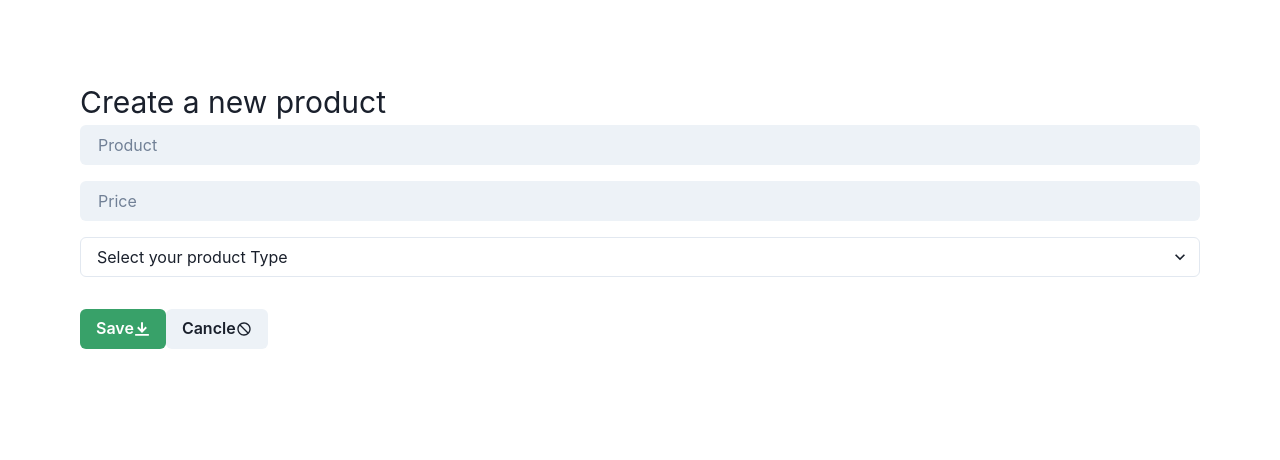
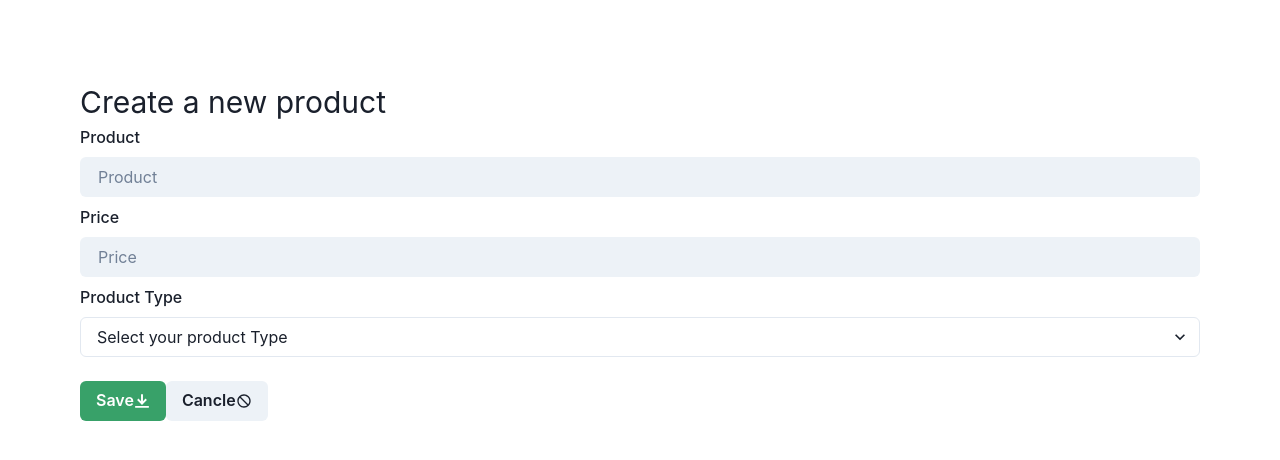
Before and after one commit to moody94/product-storage, a React (Vite) app: page / in a window 1280 px wide. Both pictures are taken after a click on the button 1218 px from the left and 760 px from the top of the page. Shown: the top 460 px of the page. Built offline with nearby package versions, Linux system fonts and the light colour scheme.

Commit message:
add forms and fix the price condition

```diff
--- a/src/components/AddProduct.tsx
+++ b/src/components/AddProduct.tsx
@@ -1,42 +1,60 @@
-import React, { useState, useReducer } from "react";
+import React, { useState, useReducer, createContext } from "react";
 import { DownloadIcon, NotAllowedIcon } from "@chakra-ui/icons";
 import { useNavigate } from "react-router-dom";
-import { Input, Stack, Box, Button, Text, Select } from "@chakra-ui/react";
+import {
+  Input,
+  Stack,
+  Box,
+  Button,
+  Text,
+  Select,
+  FormControl,
+  FormErrorMessage,
+  FormLabel,
+} from "@chakra-ui/react";
 import validateInput from "../utils/validateInput";
 import { onInputChange } from "../utils/formutils";
 import formReducer from "../reducers/formReducer";
 import {
   UPDATE_FORM,
   FormState,
+  FormField,
   UpdateFormAction,
 } from "../types/platfromsTypes";
 export const addproduct = "/addproduct";
 
 export const initialState = {
-  productName: { value: "", touched: false, hasError: true, error: "" },
-  productPrice: { value: "", touched: false, hasError: true, error: "" },
-  productType: { value: "", touched: false, hasError: true, error: "" },
+  productName: { value: "", hasError: false, error: "" },
+  productPrice: { value: "", hasError: false, error: "" },
+  productType: { value: "", hasError: false, error: "" },
   isFormValid: false,
 };
 
 const AddProduct = () => {
   const navigate = useNavigate();
-
+  // const ProductFromContex = createContext();
   // used like usestate but for many states
   // const [state, dispatch] = useReducer(formReducer, initialState);
+  const [showError, setShowError] = useState(false);
   const [state, dispatch] = useReducer<
     React.Reducer<FormState, UpdateFormAction>
   >(formReducer, initialState);
-  const [showError, setShowError] = useState(false);
 
   const setProductInfo = (e: React.MouseEvent<HTMLElement>) => {
     e.preventDefault(); //prevents the form from submitting
     let isFormValid = true;
     // loop throw the for loop after i fill it with new values
+    // this loop to get the error setuation and the error name from the validate input page
     for (const name in state) {
       const item = state[name as keyof FormState];
-      const { value } = item;
-      const { hasError, error } = validateInput(name, value, false);
+      const { value } = item as FormField;
+      // ?????????
+      const { hasError, error } = validateInput(
+        name,
+        value,
+        false,
+        state.productType.value === "Integrated"
+      );
 
       if (hasError) {
         isFormValid = false;
@@ -44,14 +62,7 @@ const AddProduct = () => {
       if (name) {
         dispatch({
           type: UPDATE_FORM,
-          payload: {
-            name,
-            value,
-            hasError,
-            error,
-            touched: true,
-            isFormValid,
-          },
+          payload: { name, value, hasError, error, isFormValid },
         });
       }
     }
@@ -73,6 +84,24 @@ const AddProduct = () => {
       setShowError(false);
     }, 5000);
   };
+  const [selectedValue, setSelectedValue] = useState("");
+  const ProductNameHandlar = (e: React.ChangeEvent<HTMLInputElement>) =>
+    onInputChange("productName", e.target.value, dispatch, state, false, true);
+  const ProductPriceHandlar = (e: React.ChangeEvent<HTMLInputElement>) => {
+    onInputChange(
+      "productPrice",
+      e.target.value,
+      dispatch,
+      state,
+      false,
+      state.productType.value === "Integrated"
+    );
+    console.log("selectedValue", selectedValue);
+  };
+  const ProductTypeHandlar = (e: React.ChangeEvent<HTMLSelectElement>) => {
+    onInputChange("productType", e.target.value, dispatch, state, false, true);
+    setSelectedValue(e.target.value);
+  };
   //type represenet the name of the object element that i want to prosses
   // paylod represent the info that i want to send
 
@@ -83,57 +112,52 @@ const AddProduct = () => {
     <>
       <Box m={20}>
         <Text fontSize="3xl">Create a new product</Text>
-        {showError && !state.isFormValid && (
-          <div className="form_error">Please fill all the fields correctly</div>
-        )}
+        <FormControl isInvalid={showError && !state.isFormValid}>
+          <FormErrorMessage>
+            Please fill all the fields correctly
+          </FormErrorMessage>
+        </FormControl>
         <Stack boxShadow="Base">
+          <FormControl isInvalid={state.productName.hasError}>
+            <FormLabel>Product</FormLabel>
             <Input
               variant="filled"
               placeholder="Product"
-            onChange={(e: React.ChangeEvent<HTMLInputElement>) =>
-              onInputChange(
-                "productName",
-                e.target.value,
-                dispatch,
-                state,
-                false
-              )
-            }
+              onChange={ProductNameHandlar}
             />
-          {state.productName.hasError && <Text>{state.productName.error}</Text>}
+            <FormErrorMessage>{state.productName.error}</FormErrorMessage>
+          </FormControl>
+          <FormControl isInvalid={state.productPrice.hasError}>
+            <FormLabel>Price</FormLabel>
             <Input
               variant="filled"
               placeholder="Price"
-            onChange={(e: React.ChangeEvent<HTMLInputElement>) =>
-              onInputChange(
-                "productPrice",
-                e.target.value,
-                dispatch,
-                state,
-                false
+              onChange={ProductPriceHandlar}
+            />
+            <FormErrorMessage>{state.productPrice.error}</FormErrorMessage>
+            {
+              // console.log("selectedValue", state.productType.value)
+              state.productType.value === "Integrated" &&
+              parseInt(state.productPrice.value) < 1500
+                ? state.productPrice.hasError === true && (
+                    <Text>Price is not valid</Text>
                   )
+                : null
             }
-          />
-          {state.productPrice.hasError && (
-            <Text>{state.productPrice.error}</Text>
-          )}
+          </FormControl>
 
+          <FormControl isInvalid={state.productType.hasError}>
+            <FormLabel>Product Type</FormLabel>
             <Select
-            onChange={(e: React.ChangeEvent<HTMLInputElement>) =>
-              onInputChange(
-                "productType",
-                e.target.value,
-                dispatch,
-                state,
-                false
-              )
-            }
+              onChange={ProductTypeHandlar}
+              // value={selectedValue}
               placeholder="Select your product Type"
             >
               <option value="Integrated">Integrated</option>
               <option value="Peripheral">Peripheral</option>
             </Select>
-          {state.productType.hasError && <Text>{state.productType.error}</Text>}
+            <FormErrorMessage>{state.productType.error}</FormErrorMessage>
+          </FormControl>
         </Stack>
         <br></br>
         <Button colorScheme="green" onClick={setProductInfo}>
--- a/src/components/EditProduct.tsx
+++ b/src/components/EditProduct.tsx
@@ -1,33 +1,46 @@
 import React, { useState, useReducer, useEffect, ChangeEvent } from "react";
 import { ArrowBackIcon, DeleteIcon, RepeatIcon } from "@chakra-ui/icons";
 import { useNavigate, useParams } from "react-router-dom";
-import { Input, Stack, Box, Button, Text, Select } from "@chakra-ui/react";
+import {
+  Input,
+  Stack,
+  Box,
+  Button,
+  Text,
+  Select,
+  FormControl,
+  FormErrorMessage,
+  FormLabel,
+} from "@chakra-ui/react";
 import validateInput from "../utils/validateInput";
 import { onInputChange } from "../utils/formutils";
 import formReducer from "../reducers/formReducer";
+import { initialState } from "./AddProduct";
+export const Editproduct = "/editproduct/:productName";
 import {
   UPDATE_FORM,
   FormState,
   UpdateFormAction,
+  LocalStorageItems,
+  FormField,
 } from "../types/platfromsTypes";
-import { initialState } from "./AddProduct";
-export const Editproduct = "/editproduct/:productName";
 
 const EditProduct = () => {
   const navigate = useNavigate();
 
   // useparams is an react router hook get all the parameters values
-  const { productName } = useParams();
   // this state came from reducer
+  const { productName } = useParams<{ productName?: any }>();
   const [state, dispatch] = useReducer<
     React.Reducer<FormState, UpdateFormAction>
   >(formReducer, initialState);
   const [showError, setShowError] = useState(false);
-  console.log(state);
-
-  let [editProduct, setEditProduct] = useState(
+  const storageData = localStorage.getItem(productName);
+  const [editProduct, setEditProduct] = useState<LocalStorageItems>(
     JSON.parse(localStorage.getItem(productName))
   );
+  // const editProduct: LocalStorageItems =
+  //   typeof storageData === "string" ? JSON.parse(storageData) : Any;
 
   // we used useEffect to fill the state with  product data from local storag if user does not fill in the forms
   useEffect(() => {
@@ -54,6 +67,8 @@ const EditProduct = () => {
     }
   }, [editProduct]);
 
+
+  // get the valid input and the error if the inpit is
   const setProductName = (e: React.MouseEvent<HTMLElement>) => {
     e.preventDefault();
 
@@ -61,7 +76,7 @@ const EditProduct = () => {
 
     for (const name in state) {
       const item = state[name as keyof FormState];
-      const { value } = item;
+      const { value } = item as FormField;
       const { hasError, error } = validateInput(name, value, true);
 
       if (hasError) {
@@ -70,17 +85,12 @@ const EditProduct = () => {
       if (name) {
         dispatch({
           type: UPDATE_FORM,
-          payload: {
-            name,
-            value,
-            hasError,
-            error,
-            touched: true,
-            isFormValid,
-          },
+          payload: { name, value, hasError, error, isFormValid },
         });
       }
     }
+
+
     if (!isFormValid) {
       setShowError(true);
     } else {
@@ -98,6 +108,14 @@ const EditProduct = () => {
       setShowError(false);
     }, 5000);
   };
+
+  // the Onchange functions
+  const ProductTypeHandlar = (e: React.ChangeEvent<HTMLSelectElement>) =>
+    onInputChange("productType", e.target.value, dispatch, state, true);
+
+  const ProductPriceHandlar = (e: React.ChangeEvent<HTMLInputElement>) =>
+    onInputChange("productPrice", e.target.value, dispatch, state, true);
+
   return (
     <>
       <Button
@@ -108,53 +126,43 @@ const EditProduct = () => {
         <ArrowBackIcon />
       </Button>
       <Box m={20}>
-        <Text fontSize="3xl">Update Or Delet The Products Values</Text>
-        {showError && !state.isFormValid && (
-          <div className="form_error">Please fill all the fields correctly</div>
-        )}
+        <Text fontSize="3xl">Update Or Delete The Products Values</Text>
+        <FormControl isInvalid={showError && !state.isFormValid}>
+          <FormErrorMessage>
+            Please fill all the fields correctly
+          </FormErrorMessage>
+        </FormControl>
         <Stack boxShadow="Base">
+          <FormLabel>Product</FormLabel>
           <Input
             variant="filled"
             placeholder="Product"
             disabled
             defaultValue={productName}
           />
-          {state.productName.hasError && <Text>{state.productName.error}</Text>}
+          <FormControl isInvalid={state.productPrice.hasError}>
+            <FormLabel>Price</FormLabel>
             <Input
               variant="filled"
               placeholder="Price"
-            onChange={(e: React.ChangeEvent<HTMLInputElement>) =>
-              onInputChange(
-                "productPrice",
-                e.target.value,
-                dispatch,
-                state,
-                true
-              )
-            }
+              onChange={ProductPriceHandlar}
               defaultValue={editProduct?.productPrice}
             />
-          {state.productPrice.hasError && (
-            <Text>{state.productPrice.error}</Text>
-          )}
+            <FormErrorMessage>{state.productPrice.error}</FormErrorMessage>
+          </FormControl>
           {/* when user add new chars to the price or type that will update the state */}
+          <FormControl isInvalid={state.productType.hasError}>
+            <FormLabel>Type</FormLabel>
             <Select
-            onChange={(e: React.ChangeEventHandler<HTMLSelectElement>) =>
-              onInputChange(
-                "productType",
-                e.target.value,
-                dispatch,
-                state,
-                true
-              )
-            }
+              onChange={ProductTypeHandlar}
               placeholder="Select your product Type"
               defaultValue={editProduct?.productType}
             >
               <option value="Integrated">Integrated</option>
               <option value="Peripheral">Peripheral</option>
             </Select>
-          {state.productType.hasError && <Text>{state.productType.error}</Text>}
+            <FormErrorMessage>{state.productType.error}</FormErrorMessage>
+          </FormControl>
         </Stack>
         <br></br>
         <Button colorScheme="green" onClick={setProductName}>
--- a/src/reducers/formReducer.tsx
+++ b/src/reducers/formReducer.tsx
@@ -6,12 +6,12 @@ import { FormState, UpdateFormAction } from "../types/platfromsTypes";
 const formsReducer = (state: FormState, action: UpdateFormAction) => {
   switch (action.type) {
     case UPDATE_FORM:
-      const { name, value, hasError, error, touched, isFormValid } =
+      const { name, value, hasError, error,isFormValid } =
         action.payload;
 
       return {
         ...state,
-        [name]: { ...state, value, hasError, error, touched },
+        [name]: { ...state, value, hasError, error },
         isFormValid,
       };
     default:
--- /dev/null
+++ b/src/types/contex.ts
@@ -0,0 +1,6 @@
+import { FormState } from "./platfromsTypes";
+import { createContext } from "react";
+import initialState from "../components/AddProduct";
+
+// createContext is a function from react
+export const PlatformContext = createContext(initialState);
--- a/src/utils/formutils.tsx
+++ b/src/utils/formutils.tsx
@@ -1,6 +1,10 @@
 import validateInput from "./validateInput";
 import { Dispatch } from "react";
-import { FormState, UpdateFormAction, FormField } from "../types/platfromsTypes";
+import {
+  FormState,
+  UpdateFormAction,
+  FormField,
+} from "../types/platfromsTypes";
 export const UPDATE_FORM = "UPDATE_FORM";
 // in this page we get the error message from the inialState opjects if it found and validate on every char the user write
 
@@ -10,9 +14,10 @@ export const onInputChange = (
   value: string,
   dispatch: Dispatch<UpdateFormAction>,
   state: FormState,
-  mode: boolean
+  mode: boolean,
+  isIntegrated: boolean
 ) => {
-  const { hasError, error } = validateInput(name, value, mode);
+  const { hasError, error } = validateInput(name, value, mode, isIntegrated);
 
   let isFormValid = true;
   // for loop on every initialState item to check if there are any harErorr is true
@@ -23,8 +28,7 @@ export const onInputChange = (
     if (i === name && hasError) {
       isFormValid = false;
       break;
-    }
-    else if (i !== name && item.hasError) {
+    } else if (i !== name && item.hasError) {
       // Check if any other field has error
       isFormValid = false;
       break;
@@ -34,6 +38,6 @@ export const onInputChange = (
   // dispatch is a function send the new intialstate with the new values to the reducer
   dispatch({
     type: UPDATE_FORM,
-    payload: { name, value, hasError, error, touched: false, isFormValid },
+    payload: { name, value, hasError, error, isFormValid },
   });
 };
--- a/src/utils/validateInput.tsx
+++ b/src/utils/validateInput.tsx
@@ -1,14 +1,18 @@
 import { ValidationResults } from "../types/platfromsTypes";
 
 // helper function not a part from the reducer procees
-
 
 // we used string instade of String becuse it is an object item
 
 // in this fucntion we validate the inputs to get the upexepted inputs for all validates
 
 // the edit parameter just to disable the validation on product existing in local storage when we are in edit mode
-const validateInput = (name: string, value: string, mode: boolean): ValidationResults => {
+const validateInput = (
+  name: string,
+  value: string,
+  mode: boolean,
+  isIntegrated: boolean,
+): ValidationResults => {
   const itemExists = localStorage.getItem(value);
   let hasError = false,
     error = "";
@@ -20,7 +24,7 @@ const validateInput = (name: string, value: string, mode: boolean): ValidationRe
       } else if (!/^[a-zA-Z ]+$/.test(value)) {
         hasError = true;
         error = "Invalid product name. Avoid Special characters";
-      } else if (itemExists && mode !== true) {
+      } else if (itemExists && mode == false) {
         hasError = true;
         error = "Product is already in the store";
       } else {
@@ -35,6 +39,9 @@ const validateInput = (name: string, value: string, mode: boolean): ValidationRe
       } else if (!/^\d+$/.test(value)) {
         hasError = true;
         error = "Invalid price. Use digits only";
+      } else if (parseInt(value.trim()) < 1500 && isIntegrated) {
+        hasError = true
+        error = "Price should be higher than 1500 when product type is integrated";
       } else {
         hasError = false;
         error = "";
```
Also changed, not shown: src/components/showData.tsx (+8 -7 lines), src/types/platfromsTypes.ts (+6 -3 lines), vite.config.ts.timestamp-1693512393406-da2cc287b19b7.mjs (added, +15 -0 lines). Lines whose indentation alone changed are shown as unchanged.
